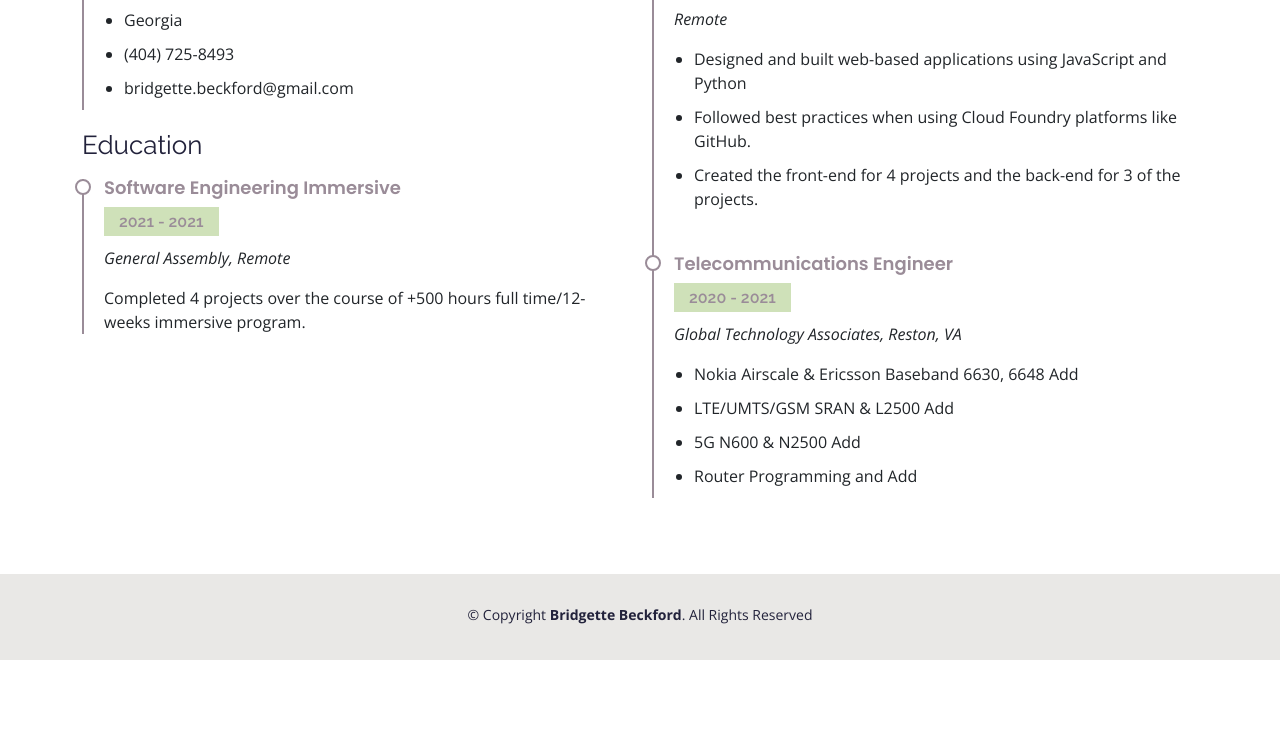
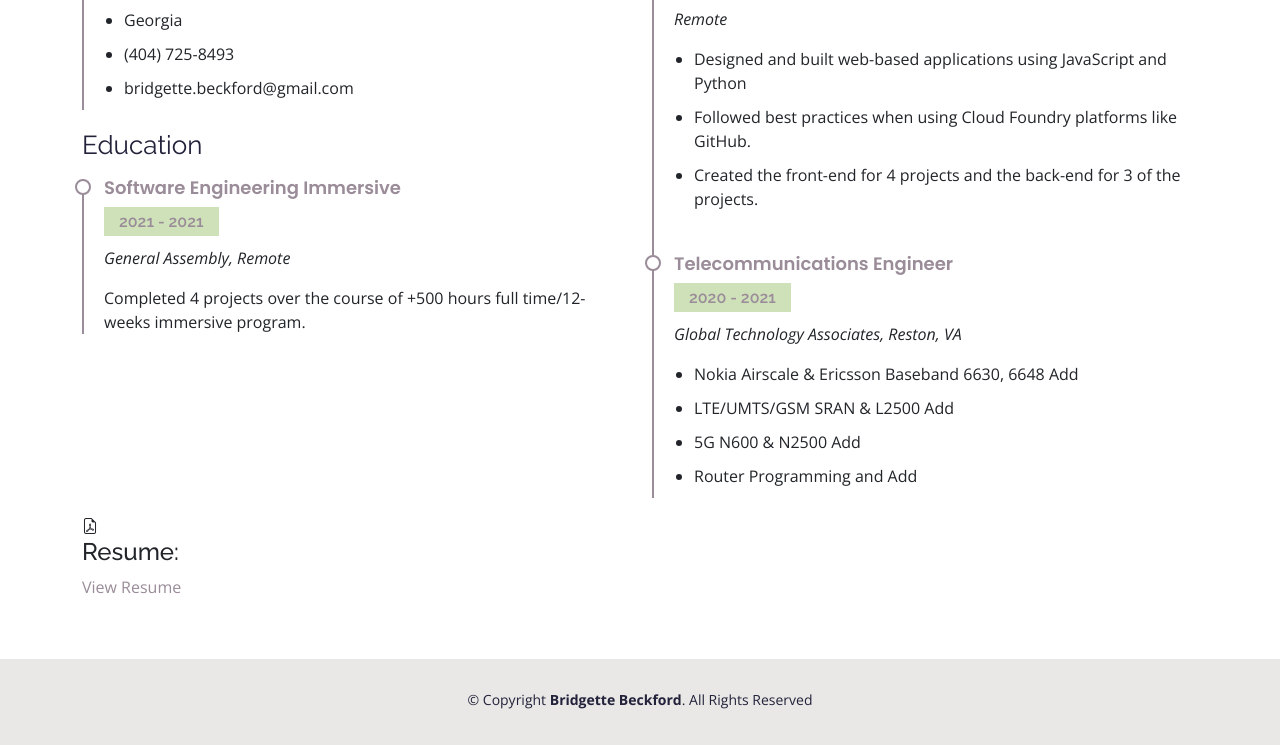
Before and after one commit to bbeckford305/Portfolio, a website: page resume.html in a window 1280 px wide. Shown: the part 348-1093 px from the top of the page. Before the commit the page ends 1008 px from the top, so only its background shows below. Drawn offline with nearby package versions, Linux system fonts and the light colour scheme.

Commit message:
Updates 2

```diff
--- a/assets/css/style.css
+++ b/assets/css/style.css
@@ -456,7 +456,7 @@ h1, h2, h3, h4, h5, h6 {
 }
 
 #hero h2 {
-  color: #b5838d;
+  color: #e09f3e;
   margin: 10px 0 0 0;
   font-size: 22px;
 }
--- a/resume.html
+++ b/resume.html
@@ -122,6 +122,14 @@
             </div>
           </div>
         </div>
+        <div class="email">
+          <i class="bi bi-file-earmark-pdf"></i>
+          <h4>Resume:</h4>
+          <a href="assets/Bridgette-Resume3.pdf" target="_blank">View Resume</a>
+        </div>
+
+
+      </div>
 
       </div>
     </section><!-- End Resume Section -->
```
Also changed, not shown: contact.html (+1 -1 lines).
